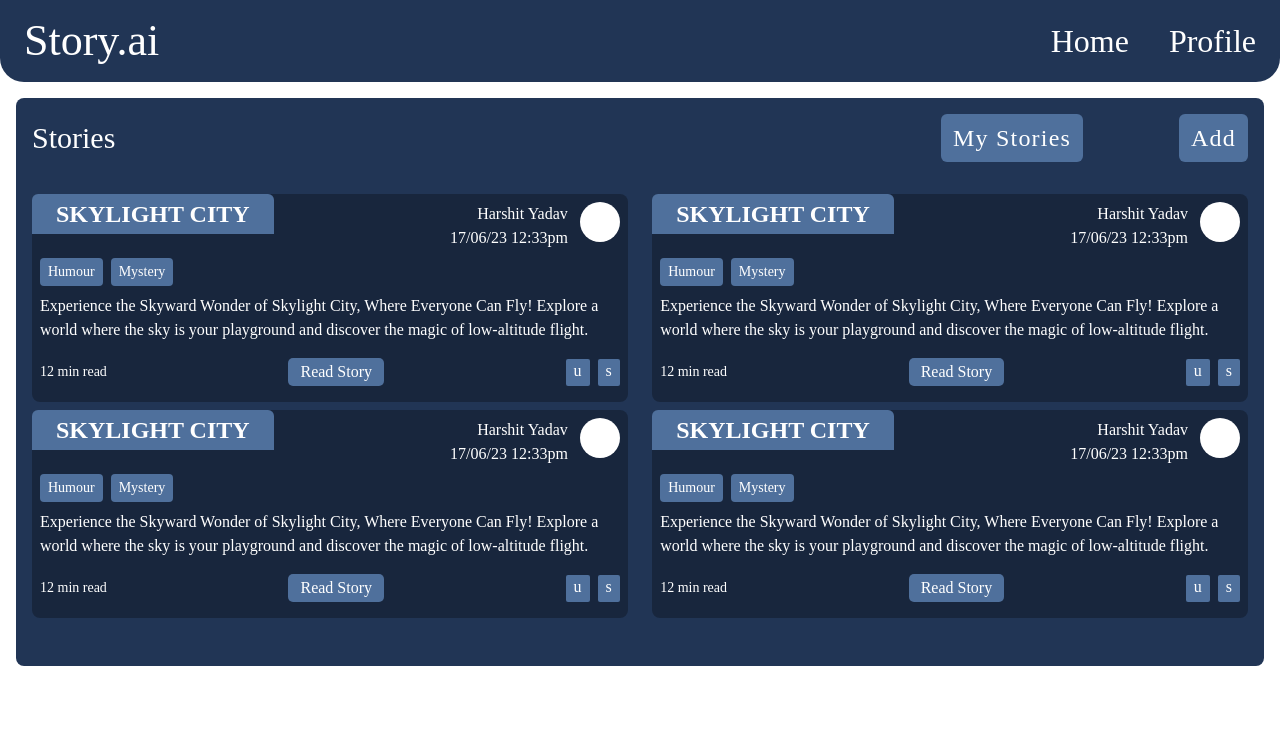
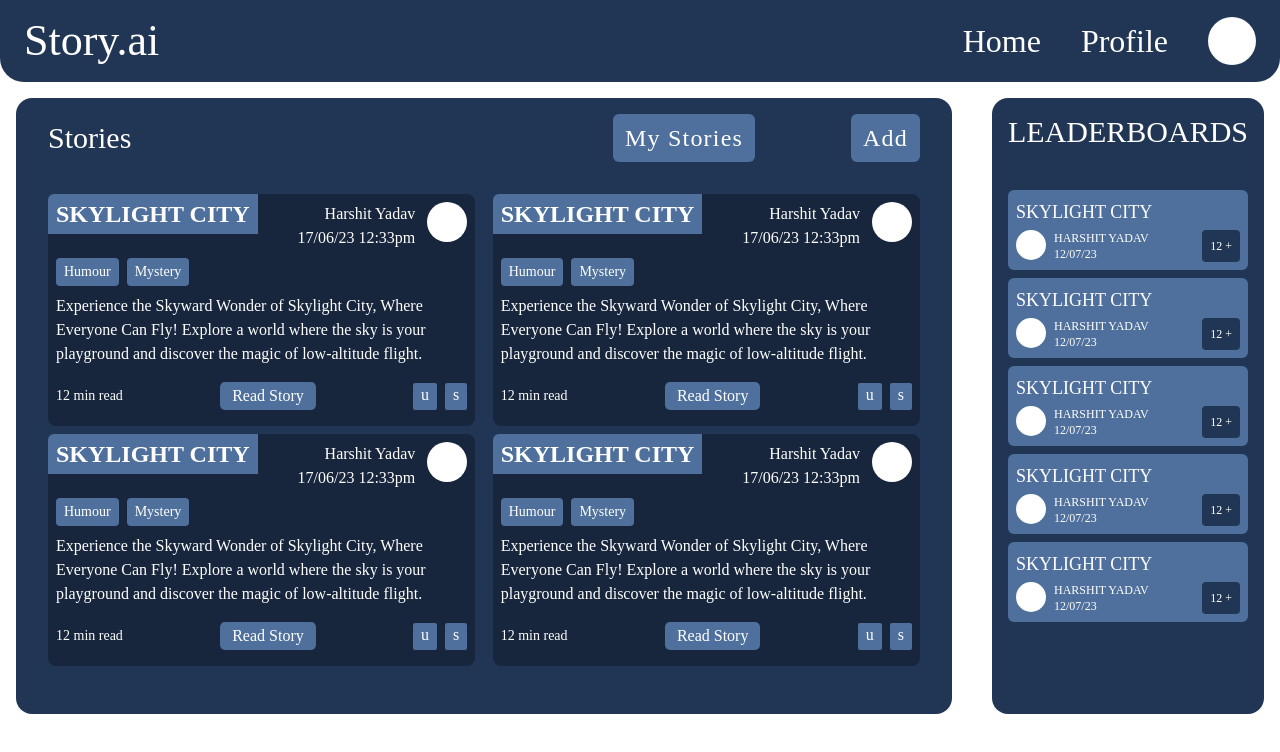
Before and after one commit to yadavhrsit/AI_Story_Generator, a React (Create React App) app in the folder frontend/: page /home/stories in a window 1280 px wide. Shown: the top 752 px of the page. Built offline with nearby package versions, Linux system fonts and the light colour scheme.

Commit message:
Leaderboard :Desktop Added

```diff
--- a/frontend/src/components/Navbar.jsx
+++ b/frontend/src/components/Navbar.jsx
@@ -14,8 +14,9 @@ function Navbar() {
         <div className='gap-10 text-[32px] hidden sm:flex'>
           <NavLink to={'home'}>Home</NavLink>
           <NavLink to={'profile'}>Profile</NavLink>
+          <div className='rounded-full w-12 h-12 bg-white'/>
         </div>
-        <div className="lg:hidden">
+        <div className="md:hidden">
           <button
             onClick={toggleMenu}
             className='bg-transparent text-white'
--- /dev/null
+++ b/frontend/src/components/leaderboard/LeaderBoard.jsx
@@ -0,0 +1,19 @@
+import React from 'react'
+import LeaderBoardCard from './LeaderBoardCard'
+import { primary } from '../../colors'
+function LeaderBoard() {
+  return (
+    <div className={`min-h-full max-w-fit gap-2 px-4 py-4 flex-col rounded-lg hidden lg:flex bg-[${primary}] lg:rounded-2xl`}>
+        <p className="text-3xl w-full text-center uppercase">leaderboards</p>
+        <div className="flex flex-col gap-2 pt-8 w-full">
+            <LeaderBoardCard/>
+            <LeaderBoardCard/>
+            <LeaderBoardCard/>
+            <LeaderBoardCard/>
+            <LeaderBoardCard/>
+        </div>
+    </div>
+  )
+}
+
+export default LeaderBoard
--- /dev/null
+++ b/frontend/src/components/leaderboard/LeaderBoardCard.jsx
@@ -0,0 +1,38 @@
+import React from 'react'
+import { primary,secondary } from '../../colors'
+function LeaderBoardCard() {
+  return (
+    <div className={`p-2 w-full flex gap-2 justify-between font-[magra] bg-[${secondary}] rounded-md`}>
+        <div className='flex flex-col gap-1 w-full'>
+            <p className='text-lg h-fit w-fit uppercase'>Skylight city</p>
+            <div className='flex gap-2 w-full text-xs'>
+                <div className='bg-white rounded-full w-[30px] h-[30px]'/>
+                <div className='flex w-fit max-w-[80%] flex-col'>
+                    <p className='uppercase w-fit text-center'>Harshit Yadav</p>
+                    <p className='uppercase w-fit text-left'>12/07/23</p>
+                </div>
+                <button className={`capitalize bg-[${primary}] ml-auto px-2 py-1 rounded-[4px] w-fit`}>12 +</button>
+            </div>
+        </div>
+
+        {/* <p className='text-2xl h-fit max-w-[60%] w-fit uppercase'>Skylight city</p>
+        <div className='max-w-[40%] w-fit flex flex-col gap-1'>
+            <div className='flex gap-1'>
+                <p className='uppercase w-fit text-right'>Harshit Yadav</p>
+                <div className='bg-white rounded-full w-[30px] h-[30px]'/>
+            </div>
+            <p className='uppercase pr-[30px] text-right'>12/07/23</p>
+        </div>
+        <div className='flex justify-between w-full'>
+            <div className='flex gap-1 text-sm'>
+                <button className={`capitalize bg-[${primary}] px-2 py-1 rounded-[4px]`}>humour</button>
+                <button className={`capitalize bg-[${primary}] px-2 py-1 rounded-[4px]`}>mystery</button>
+                <button className={`capitalize bg-[${primary}] px-2 py-1 rounded-[4px]`}>mystery</button>
+            </div>
+            <button className={`capitalize bg-[${primary}] px-2 py-1 rounded-[4px]`}>12 +</button>
+        </div> */}
+    </div>
+  )
+}
+
+export default LeaderBoardCard
--- a/frontend/src/components/story/StoryCard.jsx
+++ b/frontend/src/components/story/StoryCard.jsx
@@ -5,7 +5,7 @@ function StoryCard() {
   return (
     <div className='w-full pb-4 bg-[#00000048] font-[magra] rounded-lg md:max-w-[49%]'>
         <div className='md:flex md:justify-between md:w-full'>
-            <div className={`bg-[${secondary}] px-2 pb-2 rounded-t-md md:w-fit md:px-6 md:pb-0 md:h-fit`}>
+            <div className={`bg-[${secondary}] px-2 pb-2 rounded-tl-md md:w-fit md:pb-0 md:h-fit`}>
                 <p className='py-1 text-2xl uppercase font-semibold'>skylight city</p>
                 <div className='flex gap-2 md:hidden'>
                     <div className='rounded-full bg-white w-[35px] h-[35px] mt-1'/>
--- a/frontend/src/pages/HomePage.jsx
+++ b/frontend/src/pages/HomePage.jsx
@@ -6,7 +6,7 @@ import { primary } from '../colors';
 
 function HomePage() {
   return (
-    <div className={`w-full min-h-full p-4`}>
+    <div className={`w-full min-h-full p-4 flex justify-center`}>
       <Routes>
         <Route path="stories" element={<StoriesPage />} />
         <Route path="mystories" element={<MyStoriesPage />} />
--- a/frontend/src/pages/StoriesPage.jsx
+++ b/frontend/src/pages/StoriesPage.jsx
@@ -1,25 +1,35 @@
-import React from 'react'
-import { primary,secondary } from '../colors';
-import { Link } from 'react-router-dom';
-import StoryCard from '../components/story/StoryCard';
+import React from "react";
+import { primary, secondary } from "../colors";
+import { Link } from "react-router-dom";
+import StoryCard from "../components/story/StoryCard";
+import LeaderBoard from "../components/leaderboard/LeaderBoard";
 function StoriesPage() {
   return (
-    <div className={`w-full min-h-full p-4 rounded-lg bg-[${primary}]`}>
-      <div className='flex justify-between items-center'>
-          <p className='text-[26px] sm:text-3xl'>Stories</p>
-        <div className='flex gap-2 sm:gap-6 md:gap-24 sm:text-lg md:text-2xl md:tracking-wider'>
-          <p className={`py-2 px-3 bg-[${secondary}] rounded-md`}><Link to={'/home/mystories'}>My Stories</Link></p>
-          <button className={`py-2 px-3 bg-[${secondary}] rounded-md`}>Add</button>
+    <div className="w-full min-h-full max-w-screen-2xl">
+      <div className="flex w-full gap-10 justify-between">
+        <div className={`grow w-full p-2 rounded-lg bg-[${primary}] lg:py-4 lg:px-8 lg:rounded-2xl`}>
+          <div className="w-full flex justify-between items-center">
+            <p className="text-[26px] sm:text-3xl">Stories</p>
+            <div className="flex gap-2 sm:gap-6 md:gap-24 sm:text-lg md:text-2xl md:tracking-wider">
+              <p className={`py-2 px-3 bg-[${secondary}] rounded-md`}>
+                <Link to={"/home/mystories"}>My Stories</Link>
+              </p>
+              <button className={`py-2 px-3 bg-[${secondary}] rounded-md`}>
+                Add
+              </button>
+            </div>
+          </div>
+          <div className="flex gap-2 flex-wrap justify-between py-8">
+            <StoryCard></StoryCard>
+            <StoryCard></StoryCard>
+            <StoryCard></StoryCard>
+            <StoryCard></StoryCard>
+          </div>
         </div>
+        <LeaderBoard/>
       </div>
-        <div className='flex gap-2 flex-wrap py-8 justify-between'>
-          <StoryCard></StoryCard>
-          <StoryCard></StoryCard>
-          <StoryCard></StoryCard>
-          <StoryCard></StoryCard>
-        </div>
     </div>
-  )
+  );
 }
 
-export default StoriesPage
+export default StoriesPage;
```
